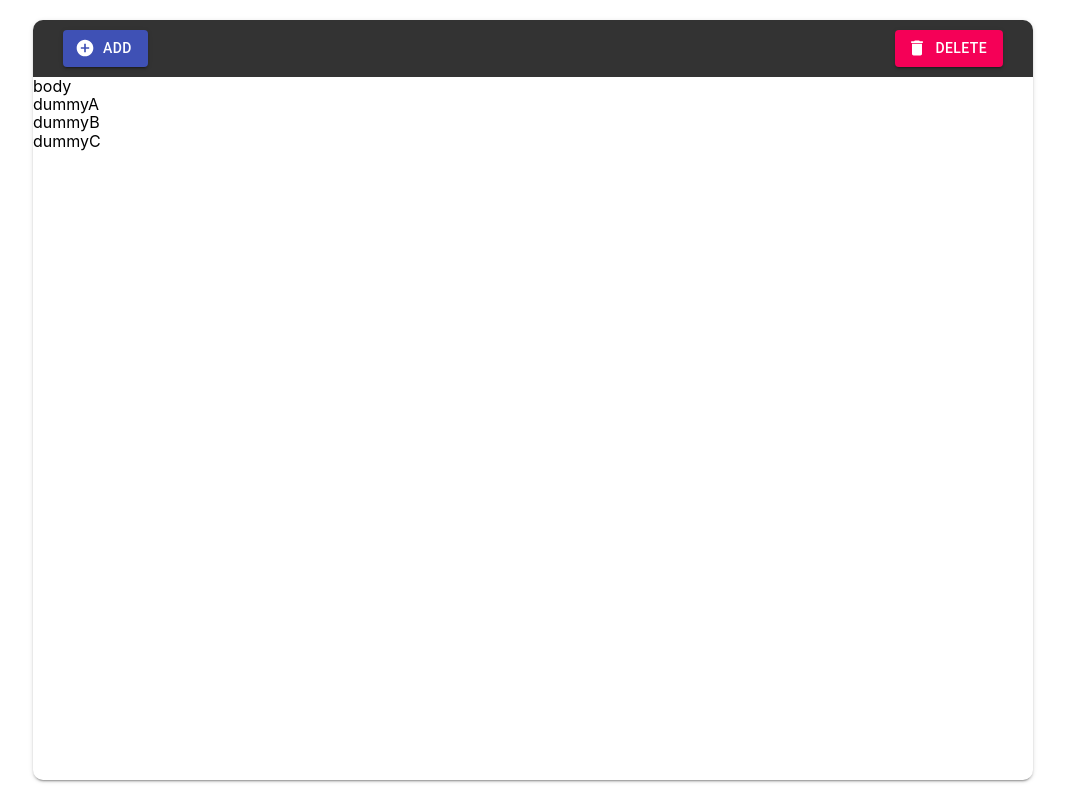
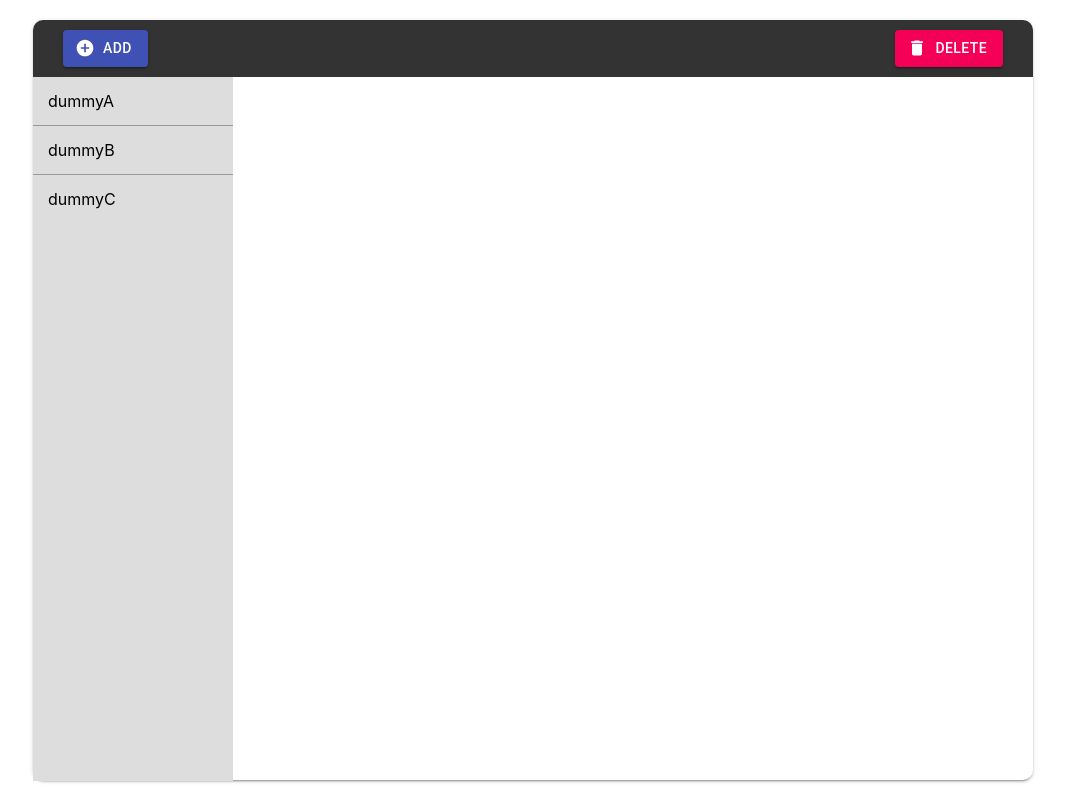
Before and after one commit to nrwgkn/react-memo, a React (Create React App) app: page / in a window 1280 px wide. Shown: the whole page, without its empty margins (107-1172 px from the left). Built offline with nearby package versions, Linux system fonts and the light colour scheme.

Commit message:
style: memo本体部分のレイアウトを調整

```diff
--- a/src/components/Body/index.css
+++ b/src/components/Body/index.css
@@ -0,0 +1,66 @@
+.memo-body {
+  display: flex;
+  min-height: calc(100% - 56px);
+}
+
+.memo-body_list {
+  min-height: 544px;
+  background: #ddd;
+  width: 20%;
+}
+
+.memo-body_list li {
+  display: flex;
+  justify-content: space-between;
+  align-items: center;
+  cursor: pointer;
+  padding: 15px;
+  min-height: 48px;
+}
+
+.memo-body_list li.is-current {
+  background: #3f51b5;
+  color: #fff;
+  font-weight: bold;
+}
+
+.memo-body li p {
+  overflow: hidden;
+  text-overflow: ellipsis;
+  white-space: nowrap;
+}
+
+.memo-body_list li ~ li {
+  border-top: 1px solid #999;
+  padding-top: 15px;
+}
+
+.memo-body_content {
+  width: 80%;
+  padding: 15px;
+  position: relative;
+}
+
+.memo-body_content textarea {
+  width: 100%;
+  height: 100%;
+  text-align: left;
+}
+
+.memo-body_search {
+  padding: 20px 15px;
+  background: #999;
+}
+
+.memo-body_search form {
+  display: flex;
+}
+
+.memo-body_search form input {
+  width: 90%;
+  border-bottom: 2px solid #333;
+}
+
+.memo-body_search form button {
+  width: 10%;
+}
--- a/src/components/Body/index.jsx
+++ b/src/components/Body/index.jsx
@@ -1,11 +1,13 @@
 import React from "react";
 import List from "../List";
+import "./index.css";
 
 const Body = () => {
   return (
-    <div>
-      body
-      <List />
+    <div className="memo-body">
+      <div className="memo-body_list">
+        <List />
+      </div>
     </div>
   );
 };
```
Also changed, not shown: 1 other file (tests, documents, lock files or other folders).
